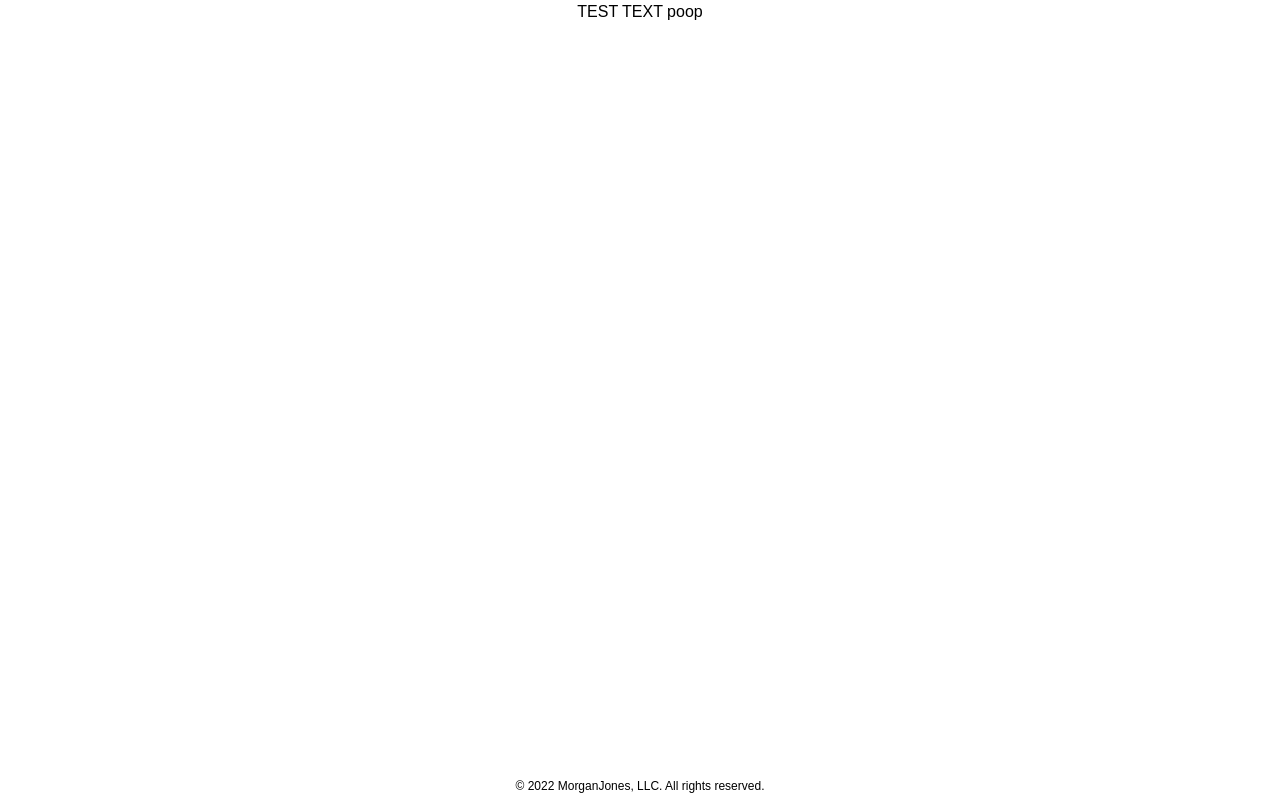
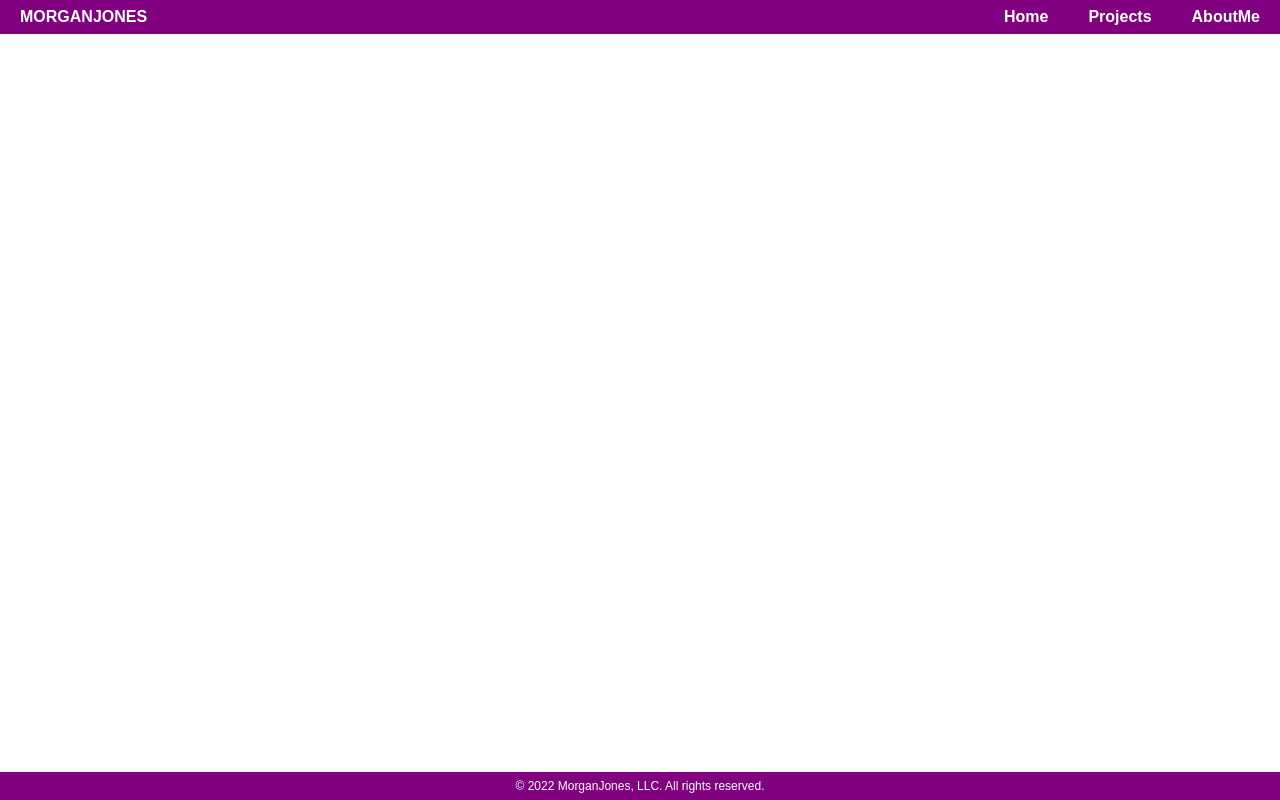
Before and after one commit to morgankj/morgan_portfolio, a React (Create React App) app: page / in a window 1280 px wide. Built offline with nearby package versions, Linux system fonts and the light colour scheme.

Commit message:
Polished navbar

```diff
--- a/package.json
+++ b/package.json
@@ -8,6 +8,7 @@
     "@testing-library/user-event": "^13.5.0",
     "react": "^18.2.0",
     "react-dom": "^18.2.0",
+    "react-router-dom": "^6.4.3",
     "react-scripts": "5.0.1",
     "styled-components": "^5.3.6",
     "web-vitals": "^2.1.4"
--- a/public/index.html
+++ b/public/index.html
@@ -9,9 +9,13 @@
       name="description"
       content="Web site created using create-react-app"
     />
+
+    <script src="https://kit.fontawesome.com/ec6a331b7b.js" crossorigin="anonymous"></script>
+
     <link rel="manifest" href="%PUBLIC_URL%/manifest.json" />
-    <title>morgankjones</title>
+    <title>morganjones</title>
   </head>
+
   <body>
     <div id="root"></div>
   </body>
--- a/src/App.js
+++ b/src/App.js
@@ -1,11 +1,14 @@
+import Navbar from "./Components/Navbar";
 import Footer from "./Components/Footer";
+import mePiper from "./Images/meAndPiper.png";
 
 function App() {
   return (
     <div className="App">
-      <header className="App-header">
-        <p>TEST TEXT poop</p>
+      <header>
+        <Navbar />
       </header>
+      {/* <img alt="girl with dog" src={mePiper} /> */}
 
       <Footer />
     </div>
--- a/src/Components/Footer.js
+++ b/src/Components/Footer.js
@@ -1,16 +1,16 @@
 import React from "react";
-import styled from 'styled-components';
+import styled from "styled-components";
 
 export default function Footer() {
-    return (
-        <StyledFooter>© 2022 MorganJones, LLC. All rights reserved.</StyledFooter>
-    );
+  return (
+    <StyledFooter>© 2022 MorganJones, LLC. All rights reserved.</StyledFooter>
+  );
 }
 
-const StyledFooter = styled.footer
-`   display: flex;
-    justify-content: center;
-    // color: white;
-    padding: .5rem 0;
-    font-size: 1.2rem;
-`
+const StyledFooter = styled.footer`
+  display: flex;
+  justify-content: center;
+  color: white;
+  padding: 0.5rem 0;
+  font-size: 1.2rem;
+`;
--- /dev/null
+++ b/src/Components/Navbar.js
@@ -0,0 +1,33 @@
+import styled from 'styled-components';
+import { Link } from 'react-router-dom';
+
+export default function Navbar() {
+    return (
+        <StyledNavbar className="navbar">
+            <a href="/">MORGANJONES</a>
+            <nav>
+                <ul>
+                    <li><Link to="/" >Home</Link></li>
+                    <li><Link to="/projects" >Projects</Link></li>
+                    <li><Link to="/aboutMe" >AboutMe</Link></li>
+                </ul>
+            </nav>
+        </StyledNavbar>
+    );
+}
+
+const StyledNavbar = styled.div`
+    display: flex;
+    justify-content: space-between;
+    padding: 0.5rem 0;
+    a {
+        color: white;
+        font-weight: bold;
+        margin: 0 2rem;
+    }
+
+    ul {
+        list-style-type: none;
+        display: flex;
+    }
+`
--- a/src/index.css
+++ b/src/index.css
@@ -2,7 +2,7 @@
 html, body, div, span, applet, object, iframe, h1, h2, h3, h4, h5, h6, p, blockquote, pre, a, abbr, acronym, address, big, cite, code, del, dfn, em, img, ins, kbd, q, s, samp, small, strike, strong, sub, sup, tt, var, b, u, i, center, dl, dt, dd, ol, ul, li, fieldset, form, label, legend, table, caption, tbody, tfoot, thead, tr, th, td, article, aside, canvas, details, embed, figure, figcaption, footer, header, hgroup, menu, nav, output, ruby, section, summary, time, mark, audio, video {
 	margin: 0;
 	padding: 0;
-	border: 0;
+	/* border: 0;   */
 	font-size: 100%;
 	font: inherit;
 	vertical-align: baseline;
@@ -22,6 +22,7 @@ body {
 * {
 	text-decoration: none;
 	text-align: center;
+	/* border: 1px solid red; */
 }
 
 .App {
@@ -30,3 +31,8 @@ body {
 	flex-direction: column;
 	justify-content: space-between;
 }
+
+/* Header + Footer */
+header, footer {
+	background: purple;
+}
--- a/src/index.js
+++ b/src/index.js
@@ -2,10 +2,14 @@ import React from "react";
 import ReactDOM from "react-dom/client";
 import "./index.css";
 import App from "./App";
+import { BrowserRouter } from "react-router-dom";
 
 const root = ReactDOM.createRoot(document.getElementById("root"));
+
 root.render(
   <React.StrictMode>
-    <App />
+    <BrowserRouter>
+      <App />
+    </BrowserRouter>
   </React.StrictMode>
 );
```
Also changed, not shown: src/Images/meAndPiper.png (added), 1 other file (tests, documents, lock files or other folders).
